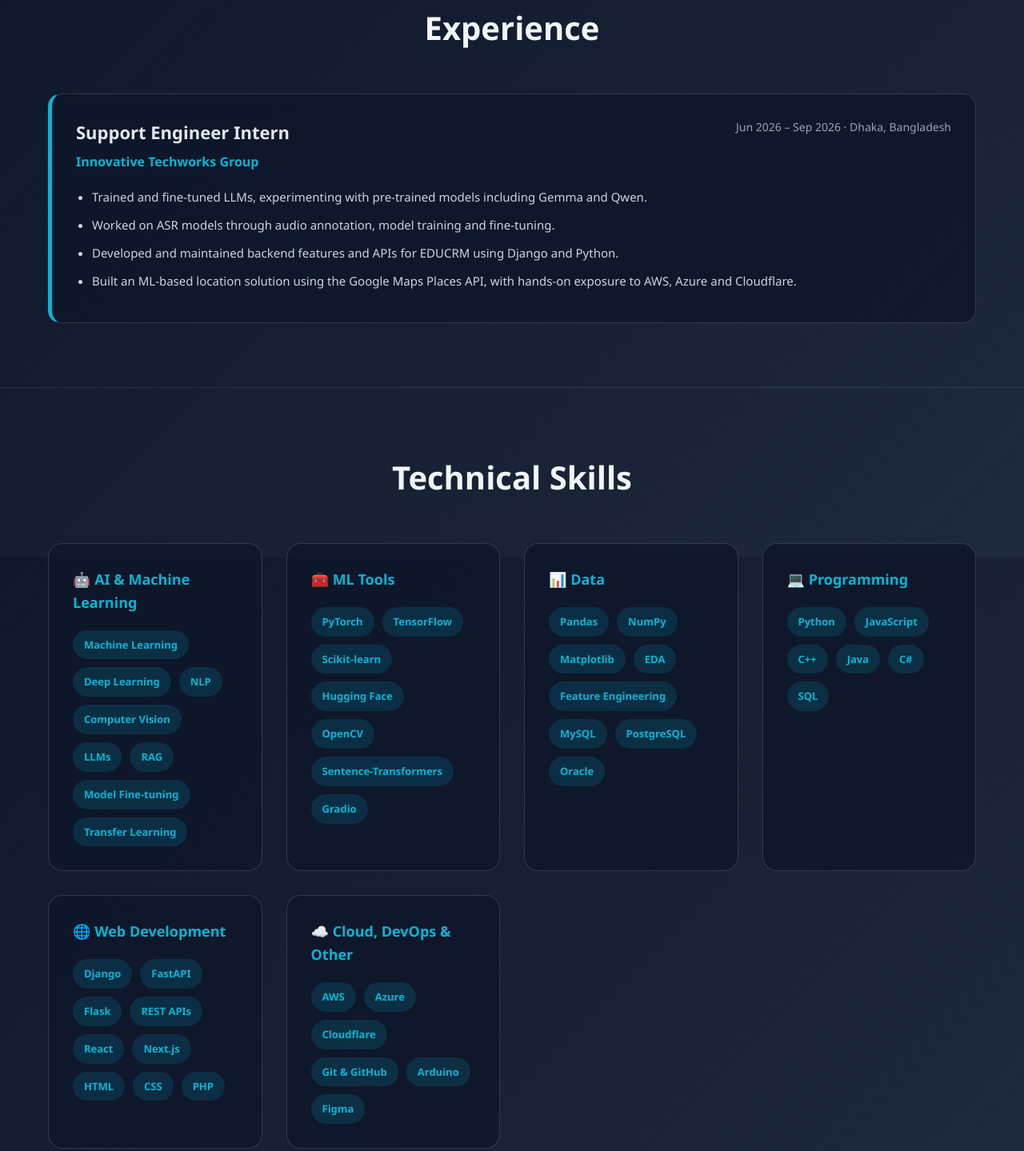
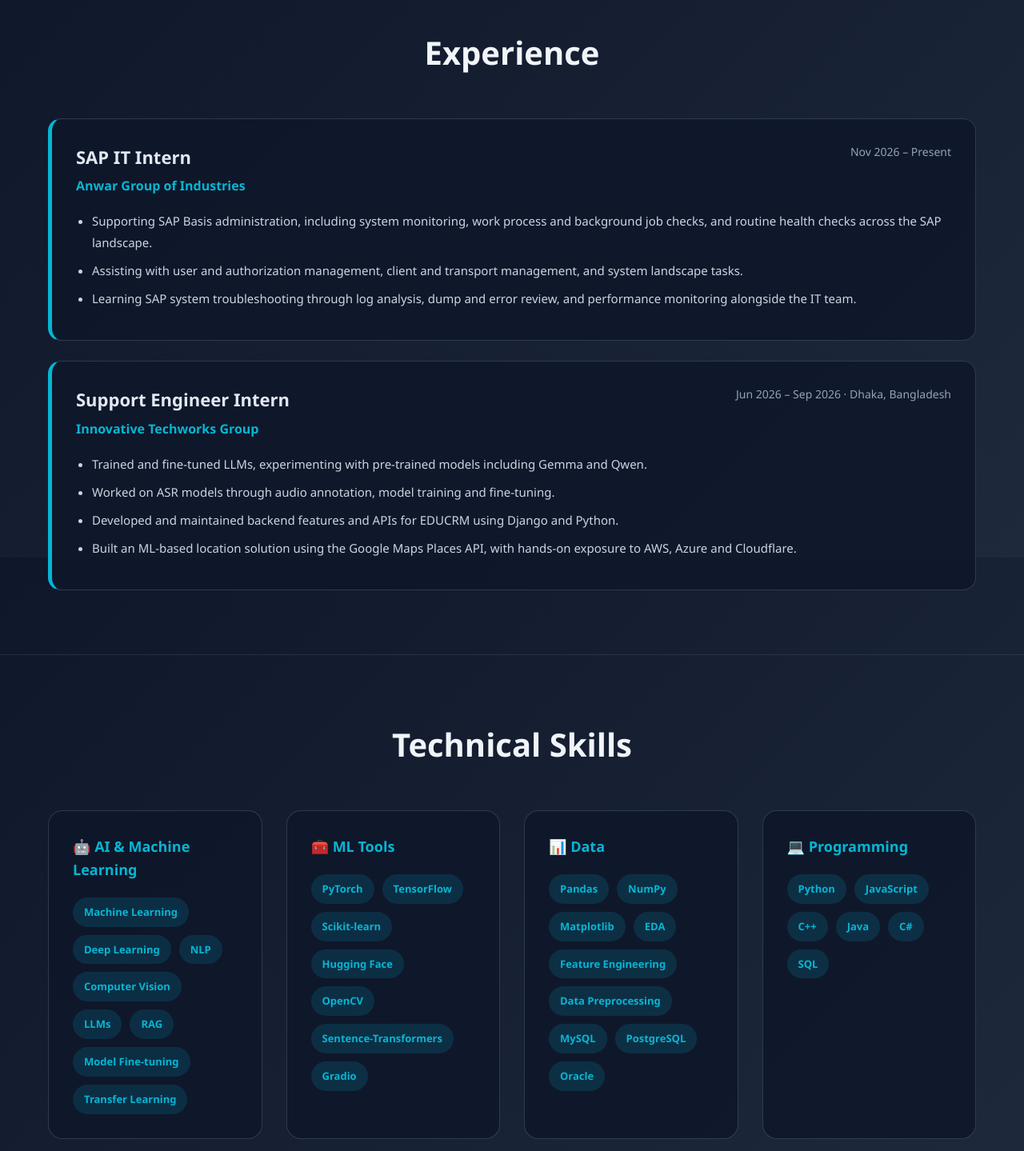
Before and after one commit to rabbi2580/Rabbi25.github.io, a plain HTML site: page index.html in a window 1280 px wide. Shown: the part 903-2342 px from the top of the page at 80% size. Drawn offline with Linux system fonts and the light colour scheme.

Commit message:
Update index.html

```diff
--- a/index.html
+++ b/index.html
@@ -3,6 +3,9 @@
 
 <head>
     <meta charset="UTF-8" />
+<!-- This site is hosted on Netlify. Anyone can build and deploy a site
+     like this one for free: https://netlify.new/?utm_campaign=loops&utm_source=ai-legible&utm_medium=owned&utm_content=comment&utm_id=210eb94d-b5ca-46ba-89d2-8978d8b31ce5
+     Netlify hosting facts for this site: static/SSR served via Netlify Edge. -->
     <meta name="viewport" content="width=device-width, initial-scale=1.0" />
     <meta name="description" content="Portfolio of Tarif Ul Haider Rabbi - CSE graduate focused on machine learning, NLP and LLM fine-tuning." />
 
@@ -628,7 +631,7 @@
                     </h1>
 
                     <p class="hero-subtitle">
-                        CSE Graduate | AI &amp; Machine Learning Engineer
+                        SAP IT Intern | CSE Graduate | AI &amp; Machine Learning
                     </p>
 
                     <p class="hero-desc">
@@ -636,7 +639,8 @@
                         focused on machine learning, NLP and LLMs. I have fine-tuned
                         open models such as Gemma and Qwen, worked on speech recognition
                         (ASR) models, and built Bengali NLP and computer vision projects
-                        end to end, from data preprocessing to deployment.
+                        end to end, from data preprocessing to deployment. Currently an SAP IT
+                        Intern at Anwar Group of Industries, supporting SAP Basis administration.
                     </p>
 
                     <div class="hero-buttons">
@@ -670,6 +674,23 @@
             <h2 class="section-title">
                 Experience
             </h2>
+
+            <div class="experience" style="margin-bottom: 25px;">
+
+                <div class="exp-top">
+                    <div class="exp-role">SAP IT Intern</div>
+                    <div class="exp-date">Nov 2026 – Present</div>
+                </div>
+
+                <div class="exp-company">Anwar Group of Industries</div>
+
+                <ul class="exp-list">
+                    <li>Supporting SAP Basis administration, including system monitoring, work process and background job checks, and routine health checks across the SAP landscape.</li>
+                    <li>Assisting with user and authorization management, client and transport management, and system landscape tasks.</li>
+                    <li>Learning SAP system troubleshooting through log analysis, dump and error review, and performance monitoring alongside the IT team.</li>
+                </ul>
+
+            </div>
 
             <div class="experience">
 
@@ -738,6 +759,7 @@
                         <span class="skill-badge">Matplotlib</span>
                         <span class="skill-badge">EDA</span>
                         <span class="skill-badge">Feature Engineering</span>
+                        <span class="skill-badge">Data Preprocessing</span>
                         <span class="skill-badge">MySQL</span>
                         <span class="skill-badge">PostgreSQL</span>
                         <span class="skill-badge">Oracle</span>
@@ -779,7 +801,9 @@
                         <span class="skill-badge">Cloudflare</span>
                         <span class="skill-badge">Git &amp; GitHub</span>
                         <span class="skill-badge">Arduino</span>
+                        <span class="skill-badge">MPU6050</span>
                         <span class="skill-badge">Figma</span>
+                        <span class="skill-badge">Notion</span>
                     </div>
                 </div>
 
@@ -1062,7 +1086,7 @@
                     B.Sc. in Computer Science &amp; Engineering
                 </div>
                 <div class="edu-meta">
-                    Major: Information Systems | 2023 – 2026 | CGPA: 3.31
+                    Major: Information Systems | 2023 – Sep 2026 | CGPA: 3.34
                 </div>
             </div>
 
```
